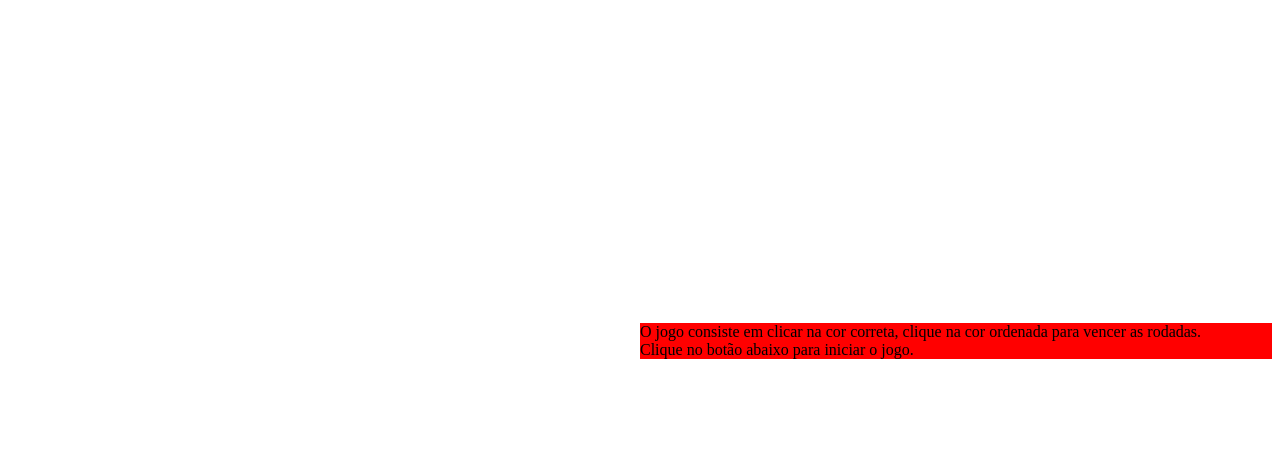
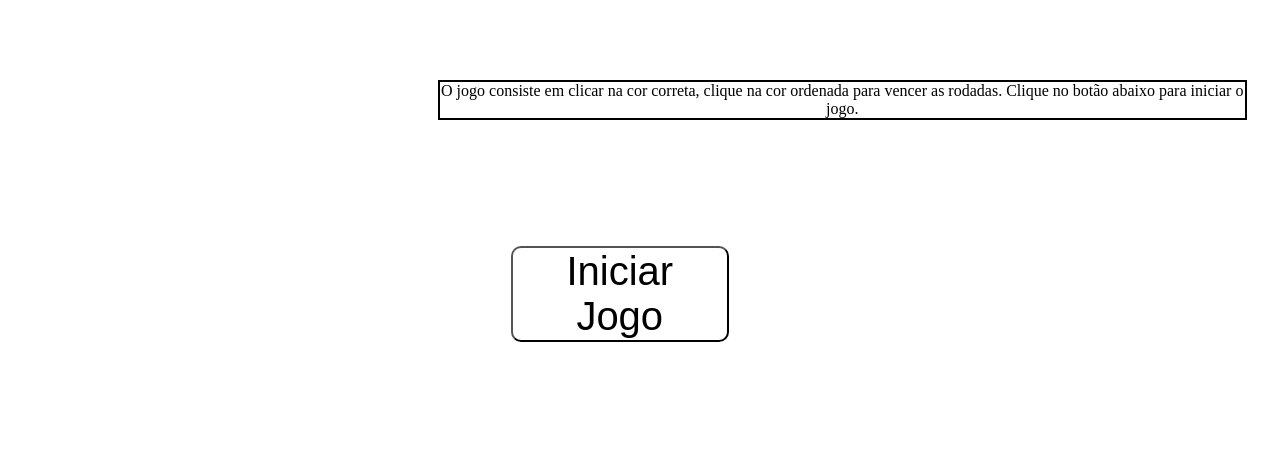
Before and after one commit to LuigiBSI2024/JavaScript-css-html-Primeira-Tentativa, a plain HTML site: page index.html in a window 1280 px wide. Shown: the part 286-750 px from the top of the page. Drawn offline with Linux system fonts and the light colour scheme.

Commit message:
index.html (inicial) terminado

```diff
--- a/css/styles.css
+++ b/css/styles.css
@@ -31,10 +31,11 @@ nav > ul {
     align-items: center;
     height: 100px;
     background-color: lightgray;
-    margin-top: 20px;
+    margin-top: 8%;
     width: 58%;
     margin-left: 40%;
-    margin-top: 7%;
+    border-radius: 10px;
+    border: 2px solid black;
 }
 
 .rodape-index a {
@@ -49,11 +50,29 @@ nav > ul {
 }
 
 .introducao {
-
+    margin-left: 34%;
+    margin-top: -18%;
+    width: 64%;
+    text-align: center;
 }
 
 .introducao main p{
-    margin-left: 50%;
-    background-color: red;
-    margin-bottom: 90%;
+    margin-top: -1%;
+    border: 2px solid black;
 }
+
+.iniciar-jogo {
+    display: flex;
+    justify-content: center;
+    width: 45%;
+    padding-bottom: 3%;
+    margin-top: 12%;
+}
+
+.iniciar-jogo button{
+    margin-top: 8%;
+    border-radius: 10px;
+    width: 60%;
+    font-size: 40px;
+    background-color: white;
+}
--- a/index.html
+++ b/index.html
@@ -15,7 +15,7 @@
 
 <body class="fonte-principal-index">
 
-    <div class="layout">
+
     <div class="layout-index">
         <header>
             <nav>
@@ -30,12 +30,16 @@
             <main>
 
                 <p>
-                        O jogo consiste em clicar na cor correta, clique na cor ordenada para vencer as rodadas. <br>
-                        Clique no botão abaixo para iniciar o jogo.
+                    O jogo consiste em clicar na cor correta, clique na cor ordenada para vencer as rodadas. Clique no botão abaixo para iniciar o jogo.
                 </p>
+
+                <div class="iniciar-jogo" >
+                    <button onclick="iniciarJogo()">Iniciar Jogo</button>
+                </div>
 
             </main>
 
+        </div>
     </div>
 
     <footer class="rodape-index">
@@ -51,10 +55,11 @@
             <!-- Os links do Facebook e Instagram acima são fictícios e se existem é uma coincidência.-->
     </footer>
 
-        </div>
     <!--A tag div aninha o seu conteúdo interno de acordo com as regras impostas
     pelo seletor .css, observe as tags de início e fim da div. -->
-    </div>
+
+    <script src="script.js"></script>
+
 </body>
 
 </html>
```
Lines whose indentation alone changed are shown as unchanged.
